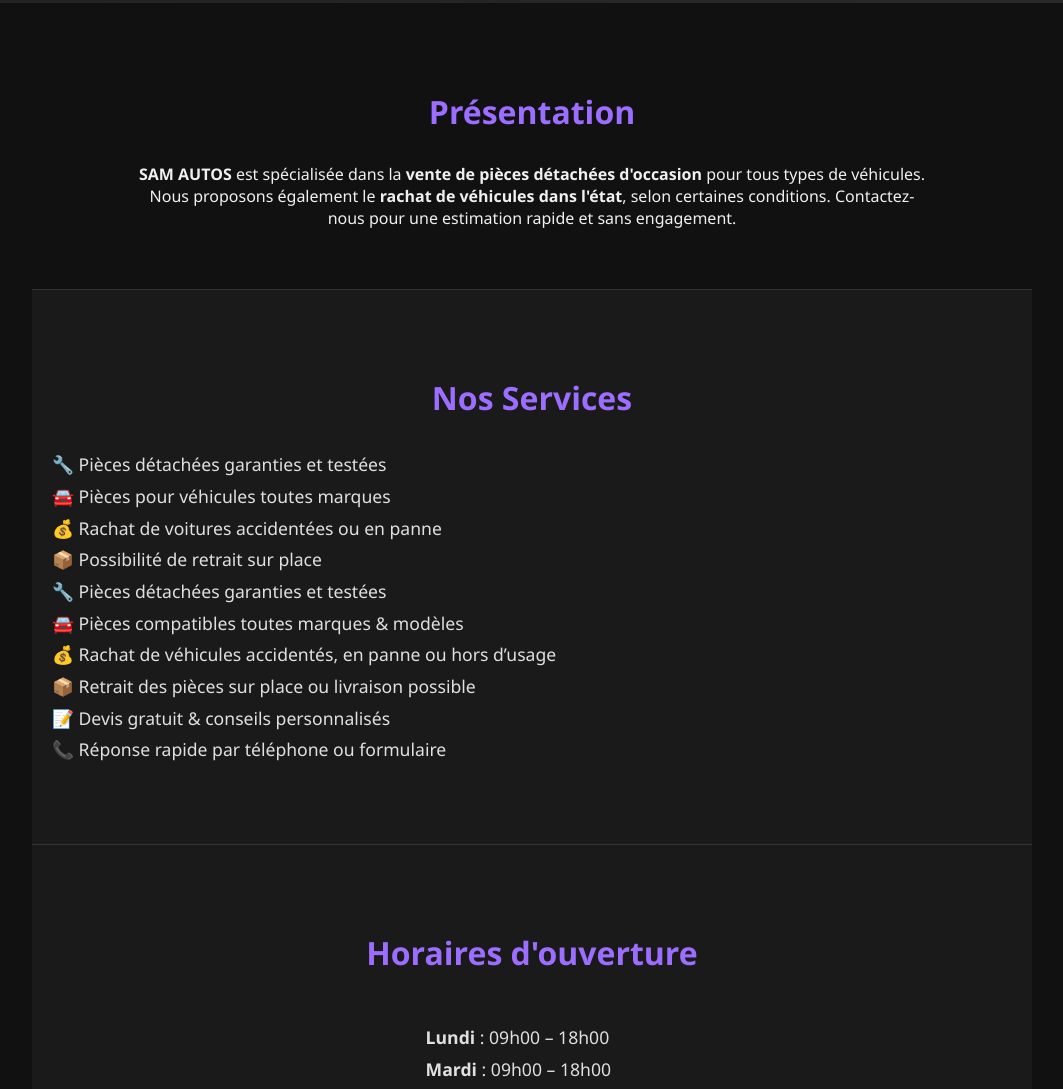
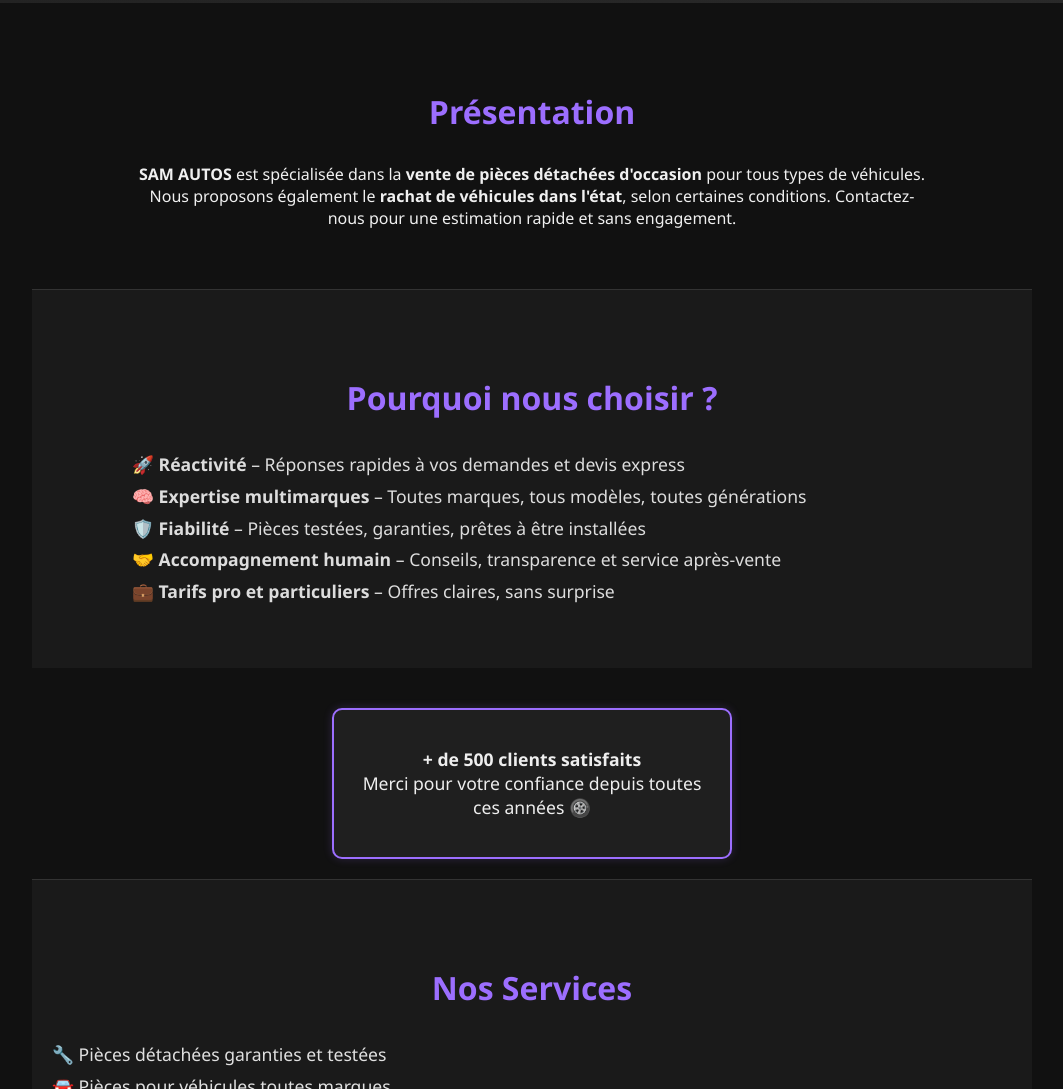
Before and after one commit to SonFire03/sam-autos, a plain HTML site: page index.html in a window 1280 px wide. Shown: the part 738-1827 px from the top of the page, without its empty margins (108-1171 px from the left). Drawn offline with Linux system fonts and the light colour scheme.

Commit message:
Mise en place du formulaire de contact

```diff
--- a/index.html
+++ b/index.html
@@ -34,6 +34,23 @@
     Contactez-nous pour une estimation rapide et sans engagement.
   </p>
   </section>
+
+<section id="pourquoi" class="services">
+  <h2>Pourquoi nous choisir ?</h2>
+  <ul class="pourquoi-list" style="margin-top: 30px;">
+    <li>🚀 <strong>Réactivité</strong> – Réponses rapides à vos demandes et devis express</li>
+    <li>🧠 <strong>Expertise multimarques</strong> – Toutes marques, tous modèles, toutes générations</li>
+    <li>🛡️ <strong>Fiabilité</strong> – Pièces testées, garanties, prêtes à être installées</li>
+    <li>🤝 <strong>Accompagnement humain</strong> – Conseils, transparence et service après-vente</li>
+    <li>💼 <strong>Tarifs pro et particuliers</strong> – Offres claires, sans surprise</li>
+  </ul>
+</section>
+
+<div class="confiance-box">
+  <p><strong>+ de 500 clients satisfaits</strong><br>
+  Merci pour votre confiance depuis toutes ces années 🛞</p>
+</div>
+
 
   <section id="services" class="services">
   <h2>Nos Services</h2>
--- a/style.css
+++ b/style.css
@@ -152,3 +152,24 @@ footer a {
   vertical-align: middle;
   filter: brightness(0.9);
 }
+.pourquoi-list {
+  list-style: none;
+  padding: 0;
+  font-size: 1.1em;
+  line-height: 1.8em;
+  max-width: 800px;
+  margin: auto;
+  color: #ddd;
+}
+.confiance-box {
+  background: #1f1f1f;
+  border: 2px solid #9c6eff;
+  border-radius: 10px;
+  max-width: 400px;
+  margin: 40px auto 20px;
+  padding: 20px;
+  text-align: center;
+  font-size: 1.1em;
+  color: #eee;
+  box-shadow: 0 0 10px #9c6eff33;
+}
```
